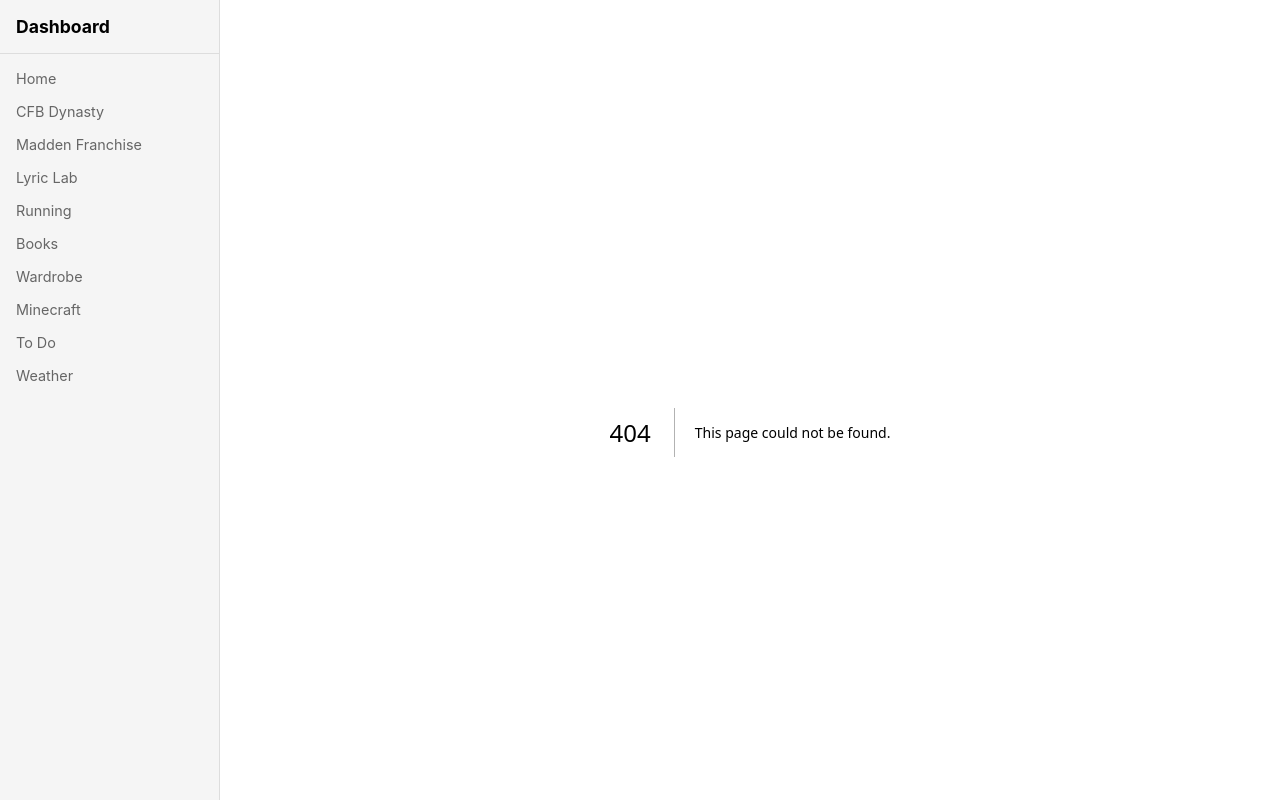
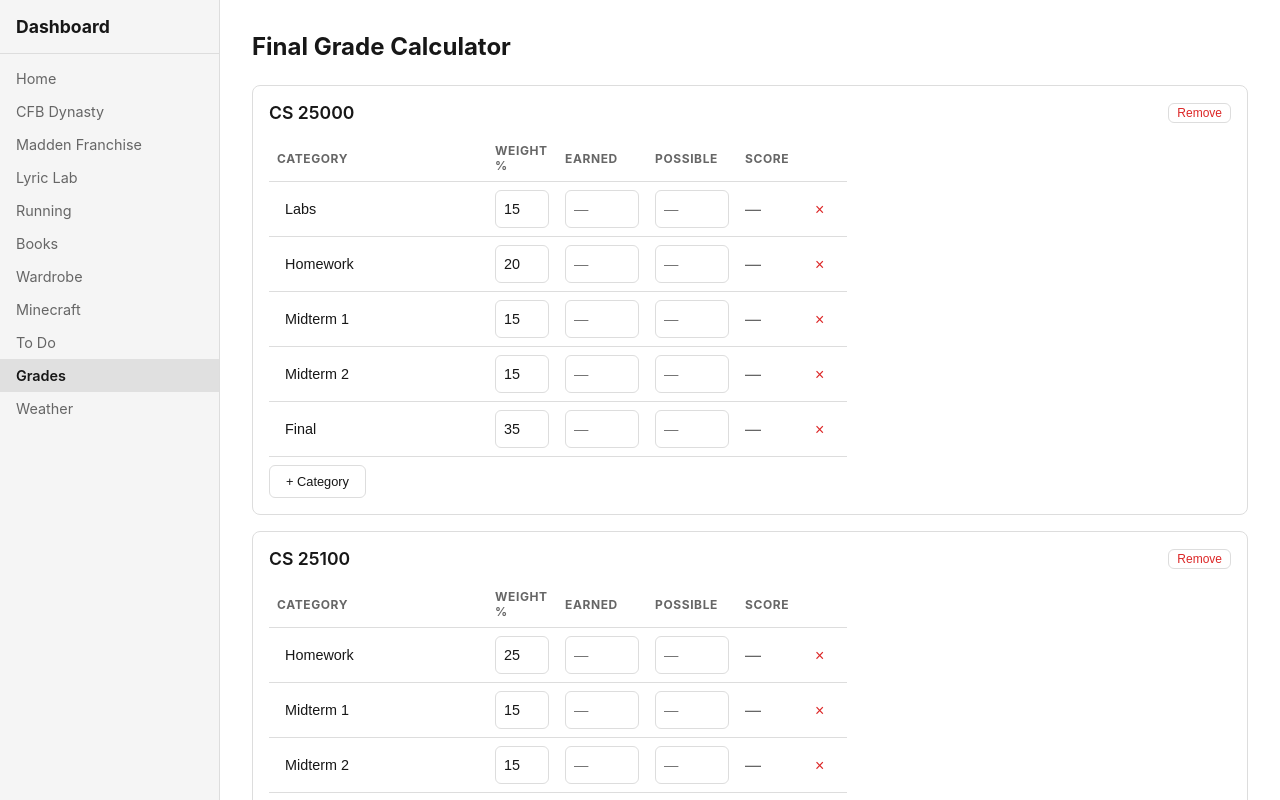
Before and after one commit to aydenrush/my-dashboard-next, a Next.js app: page /grades in a window 1280 px wide. Before the commit this address had no page. Shown: the top 800 px of the page. Built offline with nearby package versions, Linux system fonts and the light colour scheme.

Commit message:
Add final grade calculator
Add a Grades page with weighted category scores, current letter grades, and remaining-score targets. Include it in the sidebar navigation.

```diff
--- /dev/null
+++ b/app/grades/page.js
@@ -0,0 +1,175 @@
+"use client";
+import { useState } from "react";
+
+const GRADE_THRESHOLDS = [
+  { label: "A+", min: 97 }, { label: "A", min: 93 }, { label: "A-", min: 90 },
+  { label: "B+", min: 87 }, { label: "B", min: 83 }, { label: "B-", min: 80 },
+  { label: "C+", min: 77 }, { label: "C", min: 73 }, { label: "C-", min: 70 },
+  { label: "D+", min: 67 }, { label: "D", min: 63 }, { label: "D-", min: 60 },
+  { label: "F", min: 0 },
+];
+
+function letterGrade(pct) {
+  return GRADE_THRESHOLDS.find((g) => pct >= g.min)?.label || "F";
+}
+
+function gradeColor(pct) {
+  if (pct >= 90) return "var(--success)";
+  if (pct >= 80) return "var(--accent)";
+  if (pct >= 70) return "var(--warning)";
+  return "var(--error)";
+}
+
+const INITIAL_CLASSES = [
+  { name: "CS 25000", categories: [{ name: "Labs", weight: 15, earned: "", possible: "" }, { name: "Homework", weight: 20, earned: "", possible: "" }, { name: "Midterm 1", weight: 15, earned: "", possible: "" }, { name: "Midterm 2", weight: 15, earned: "", possible: "" }, { name: "Final", weight: 35, earned: "", possible: "" }] },
+  { name: "CS 25100", categories: [{ name: "Homework", weight: 25, earned: "", possible: "" }, { name: "Midterm 1", weight: 15, earned: "", possible: "" }, { name: "Midterm 2", weight: 15, earned: "", possible: "" }, { name: "Final", weight: 35, earned: "", possible: "" }, { name: "Participation", weight: 10, earned: "", possible: "" }] },
+  { name: "MA 26500", categories: [{ name: "Homework", weight: 15, earned: "", possible: "" }, { name: "Midterm 1", weight: 15, earned: "", possible: "" }, { name: "Midterm 2", weight: 15, earned: "", possible: "" }, { name: "Midterm 3", weight: 20, earned: "", possible: "" }, { name: "Final", weight: 35, earned: "", possible: "" }] },
+  { name: "POL 23500", categories: [{ name: "Assignments", weight: 40, earned: "", possible: "" }, { name: "Midterm", weight: 25, earned: "", possible: "" }, { name: "Final", weight: 35, earned: "", possible: "" }] },
+  { name: "POL 32700", categories: [{ name: "Discussion Posts", weight: 20, earned: "", possible: "" }, { name: "Papers", weight: 45, earned: "", possible: "" }, { name: "Final Essay", weight: 35, earned: "", possible: "" }] },
+];
+
+function calcClass(categories) {
+  let earnedWeighted = 0, totalWeight = 0, remainingWeight = 0;
+  for (const cat of categories) {
+    const e = parseFloat(cat.earned), p = parseFloat(cat.possible);
+    if (!isNaN(e) && !isNaN(p) && p > 0) {
+      earnedWeighted += (e / p) * cat.weight;
+      totalWeight += cat.weight;
+    } else {
+      remainingWeight += cat.weight;
+    }
+  }
+  const currentPct = totalWeight > 0 ? (earnedWeighted / totalWeight) * 100 : null;
+  const neededFor = {};
+  for (const { label, min } of GRADE_THRESHOLDS) {
+    if (remainingWeight > 0 && totalWeight > 0) {
+      const needed = ((min - earnedWeighted) / remainingWeight) * 100;
+      neededFor[label] = Math.max(0, needed);
+    } else {
+      neededFor[label] = null;
+    }
+  }
+  return { currentPct, earnedWeighted, totalWeight, remainingWeight, neededFor };
+}
+
+export default function GradesPage() {
+  const [classes, setClasses] = useState(INITIAL_CLASSES);
+  const [addingClass, setAddingClass] = useState(false);
+  const [newClassName, setNewClassName] = useState("");
+
+  function updateCat(ci, cati, field, val) {
+    setClasses((prev) => {
+      const next = prev.map((c, i) => i === ci ? { ...c, categories: c.categories.map((cat, j) => j === cati ? { ...cat, [field]: val } : cat) } : c);
+      return next;
+    });
+  }
+
+  function addCategory(ci) {
+    setClasses((prev) => prev.map((c, i) => i === ci ? { ...c, categories: [...c.categories, { name: "New Category", weight: 0, earned: "", possible: "" }] } : c));
+  }
+
+  function removeCategory(ci, cati) {
+    setClasses((prev) => prev.map((c, i) => i === ci ? { ...c, categories: c.categories.filter((_, j) => j !== cati) } : c));
+  }
+
+  function removeClass(ci) {
+    setClasses((prev) => prev.filter((_, i) => i !== ci));
+  }
+
+  function addClass() {
+    if (!newClassName.trim()) return;
+    setClasses((prev) => [...prev, { name: newClassName.trim(), categories: [{ name: "Category 1", weight: 50, earned: "", possible: "" }, { name: "Category 2", weight: 50, earned: "", possible: "" }] }]);
+    setNewClassName("");
+    setAddingClass(false);
+  }
+
+  return (
+    <div>
+      <h1 className="page-title">Final Grade Calculator</h1>
+
+      {classes.map((cls, ci) => {
+        const { currentPct, earnedWeighted, totalWeight, remainingWeight, neededFor } = calcClass(cls.categories);
+        const weightSum = cls.categories.reduce((s, c) => s + (parseFloat(c.weight) || 0), 0);
+        return (
+          <details key={ci} open className="card" style={{ marginBottom: "1rem" }}>
+            <summary style={{ cursor: "pointer", fontWeight: 600, fontSize: "1.1rem", display: "flex", justifyContent: "space-between", alignItems: "center" }}>
+              <span>{cls.name}</span>
+              <span style={{ display: "flex", gap: "0.75rem", alignItems: "center" }}>
+                {currentPct !== null && (
+                  <span style={{ color: gradeColor(currentPct), fontWeight: 700 }}>
+                    {currentPct.toFixed(1)}% ({letterGrade(currentPct)})
+                  </span>
+                )}
+                <button className="btn" onClick={(e) => { e.preventDefault(); removeClass(ci); }} style={{ fontSize: "0.75rem", padding: "2px 8px", color: "var(--error)" }}>Remove</button>
+              </span>
+            </summary>
+
+            <div style={{ marginTop: "0.75rem" }}>
+              {weightSum !== 100 && <div className="alert alert-warning" style={{ marginBottom: "0.5rem" }}>Weights sum to {weightSum}% (should be 100%)</div>}
+
+              <table>
+                <thead>
+                  <tr>
+                    <th>Category</th>
+                    <th style={{ width: 70 }}>Weight %</th>
+                    <th style={{ width: 90 }}>Earned</th>
+                    <th style={{ width: 90 }}>Possible</th>
+                    <th style={{ width: 70 }}>Score</th>
+                    <th style={{ width: 40 }}></th>
+                  </tr>
+                </thead>
+                <tbody>
+                  {cls.categories.map((cat, cati) => {
+                    const e = parseFloat(cat.earned), p = parseFloat(cat.possible);
+                    const pct = !isNaN(e) && !isNaN(p) && p > 0 ? (e / p) * 100 : null;
+                    return (
+                      <tr key={cati}>
+                        <td><input type="text" value={cat.name} onChange={(ev) => updateCat(ci, cati, "name", ev.target.value)} style={{ width: "100%", background: "transparent", border: "none", color: "var(--fg)", fontSize: "0.9rem" }} /></td>
+                        <td><input type="number" value={cat.weight} onChange={(ev) => updateCat(ci, cati, "weight", parseFloat(ev.target.value) || 0)} style={{ width: "100%" }} /></td>
+                        <td><input type="number" value={cat.earned} onChange={(ev) => updateCat(ci, cati, "earned", ev.target.value)} placeholder="—" style={{ width: "100%" }} /></td>
+                        <td><input type="number" value={cat.possible} onChange={(ev) => updateCat(ci, cati, "possible", ev.target.value)} placeholder="—" style={{ width: "100%" }} /></td>
+                        <td style={{ color: pct !== null ? gradeColor(pct) : "var(--muted)" }}>{pct !== null ? `${pct.toFixed(1)}%` : "—"}</td>
+                        <td><button onClick={() => removeCategory(ci, cati)} style={{ background: "none", border: "none", color: "var(--error)", cursor: "pointer", fontSize: "1rem" }}>×</button></td>
+                      </tr>
+                    );
+                  })}
+                </tbody>
+              </table>
+
+              <button className="btn" onClick={() => addCategory(ci)} style={{ marginTop: "0.5rem", fontSize: "0.8rem" }}>+ Category</button>
+
+              {currentPct !== null && remainingWeight > 0 && (
+                <div style={{ marginTop: "0.75rem", padding: "0.5rem", background: "var(--sidebar-bg)", borderRadius: 6 }}>
+                  <div style={{ fontSize: "0.8rem", color: "var(--muted)", marginBottom: "0.25rem" }}>To get a ___ you need ___ on remaining ({remainingWeight}% of grade):</div>
+                  <div style={{ display: "flex", flexWrap: "wrap", gap: "0.5rem" }}>
+                    {["A", "B", "C", "D"].map((target) => {
+                      const need = neededFor[target];
+                      if (need === null) return null;
+                      const impossible = need > 100;
+                      const guaranteed = need <= 0;
+                      return (
+                        <span key={target} style={{ fontSize: "0.85rem", padding: "2px 8px", borderRadius: 4, background: "var(--card-bg)", border: "1px solid var(--border)", color: impossible ? "var(--error)" : guaranteed ? "var(--success)" : "var(--fg)" }}>
+                          {target}: {guaranteed ? "Guaranteed" : impossible ? "Not possible" : `${need.toFixed(1)}%`}
+                        </span>
+                      );
+                    })}
+                  </div>
+                </div>
+              )}
+            </div>
+          </details>
+        );
+      })}
+
+      {addingClass ? (
+        <div style={{ display: "flex", gap: "0.5rem", alignItems: "center" }}>
+          <input type="text" value={newClassName} onChange={(e) => setNewClassName(e.target.value)} placeholder="Class name" onKeyDown={(e) => e.key === "Enter" && addClass()} style={{ flex: 1 }} />
+          <button className="btn btn-primary" onClick={addClass}>Add</button>
+          <button className="btn" onClick={() => setAddingClass(false)}>Cancel</button>
+        </div>
+      ) : (
+        <button className="btn" onClick={() => setAddingClass(true)}>+ Add Class</button>
+      )}
+    </div>
+  );
+}
--- a/components/Sidebar.js
+++ b/components/Sidebar.js
@@ -13,6 +13,7 @@ const pages = [
   { href: "/wardrobe", label: "Wardrobe" },
   { href: "/minecraft", label: "Minecraft" },
   { href: "/todo", label: "To Do" },
+  { href: "/grades", label: "Grades" },
   { href: "/weather", label: "Weather" },
 ];
 
```
